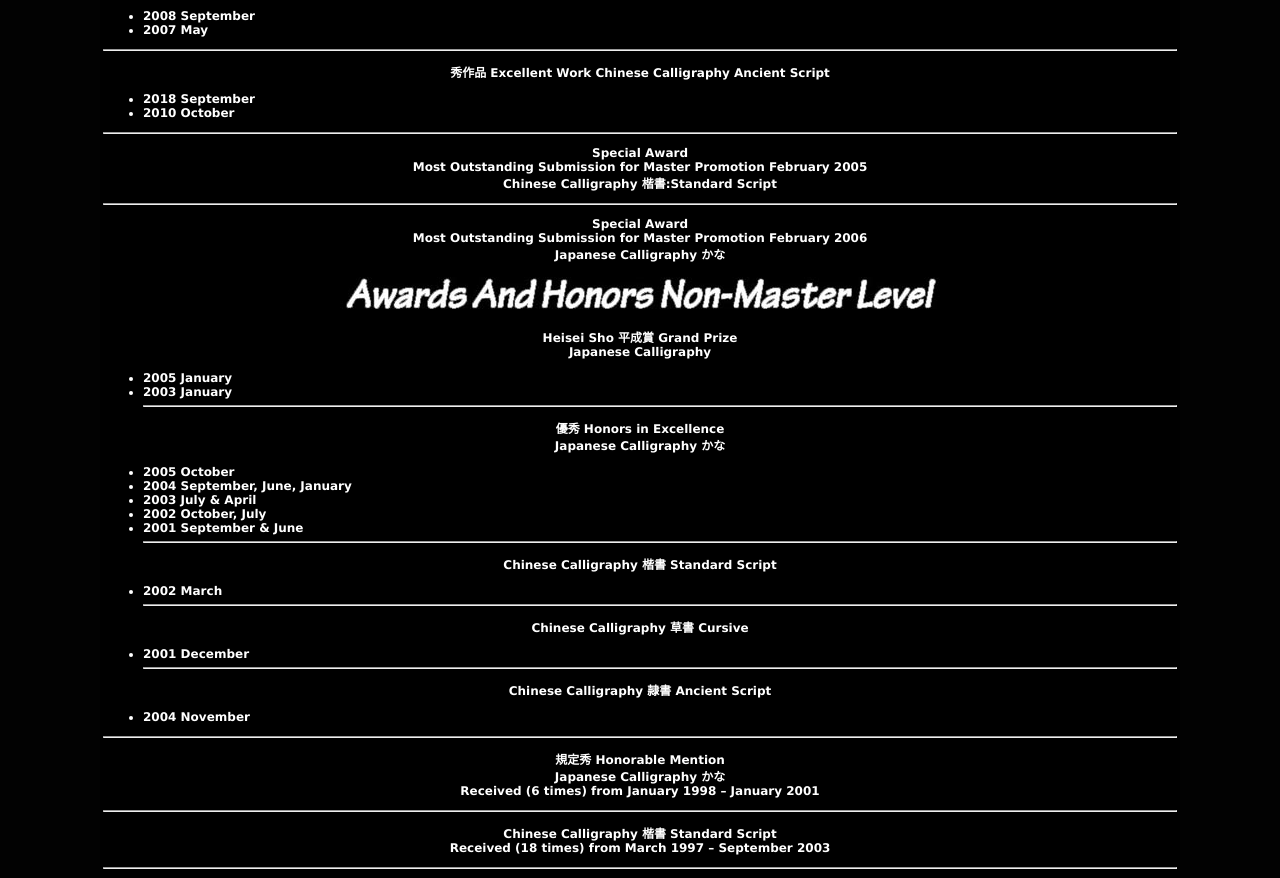
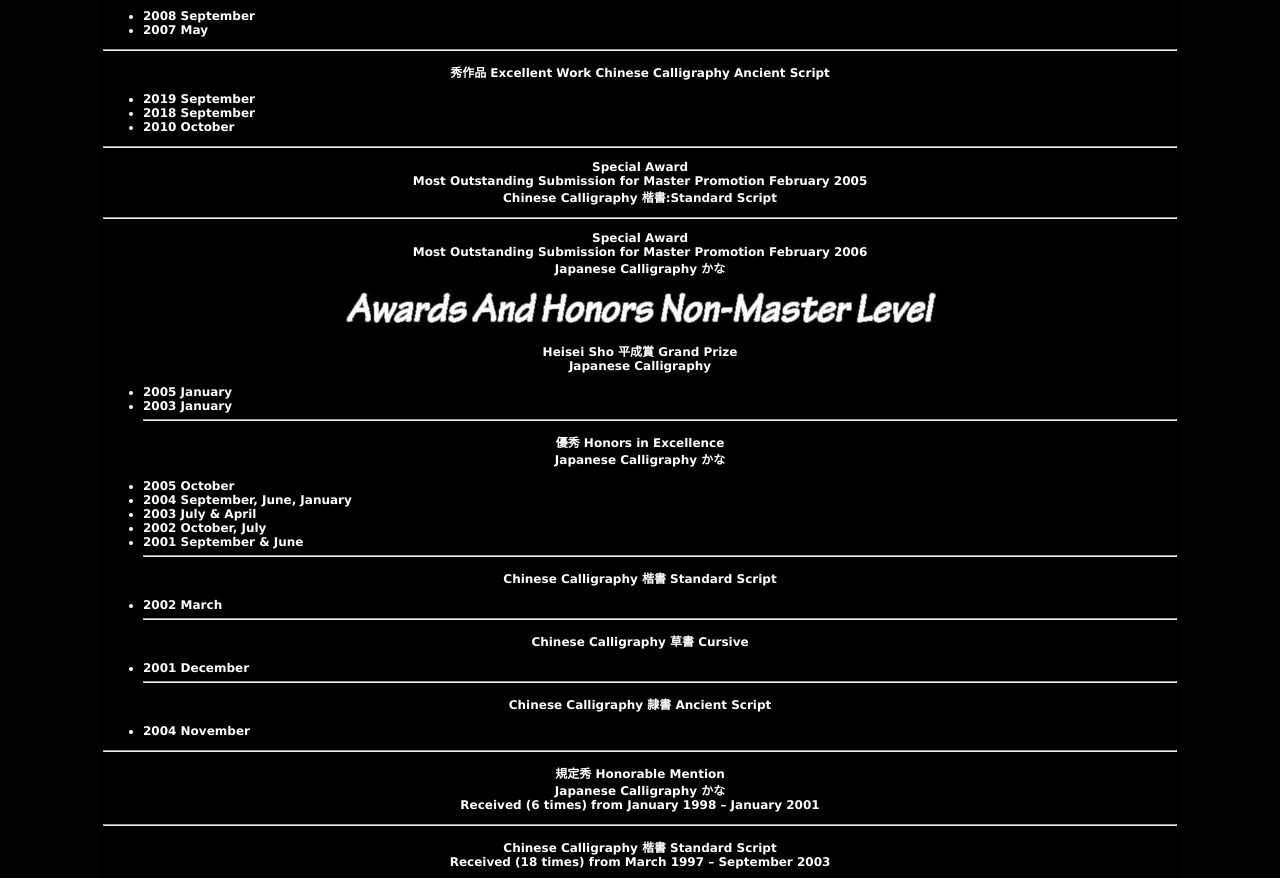
Before and after one commit to TheOfficialKakubei/TheOfficialKakubei.github.io, a plain HTML site: page kakubei-awards-scottsdale.htm in a window 1280 px wide. Shown: the part 1129-2007 px from the top of the page. Drawn offline with Linux system fonts and the light colour scheme.

Commit message:
add september 2019 award to chinese calligraphy ancient script

```diff
--- a/kakubei-awards-scottsdale.htm
+++ b/kakubei-awards-scottsdale.htm
@@ -234,6 +234,7 @@ function MM_swapImage() { //v3.0
           <p align="center"><strong>            秀作品</strong><strong> Excellent Work Chinese  Calligraphy Ancient Script</strong></p>
 
           <ul>
+            <li>2019 September</li>
             <li>2018 September</li>
 
             <li>2010 October</li>
```
